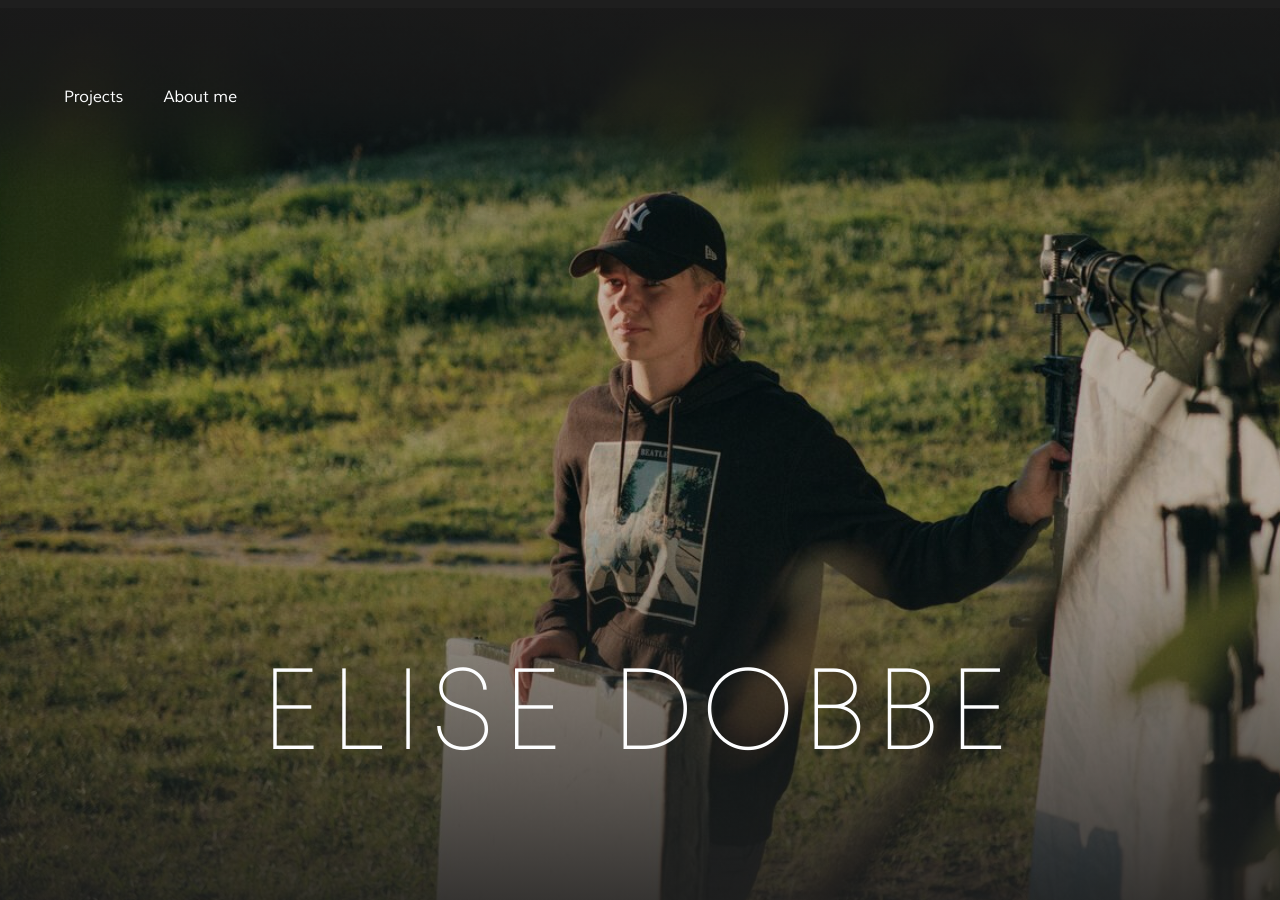
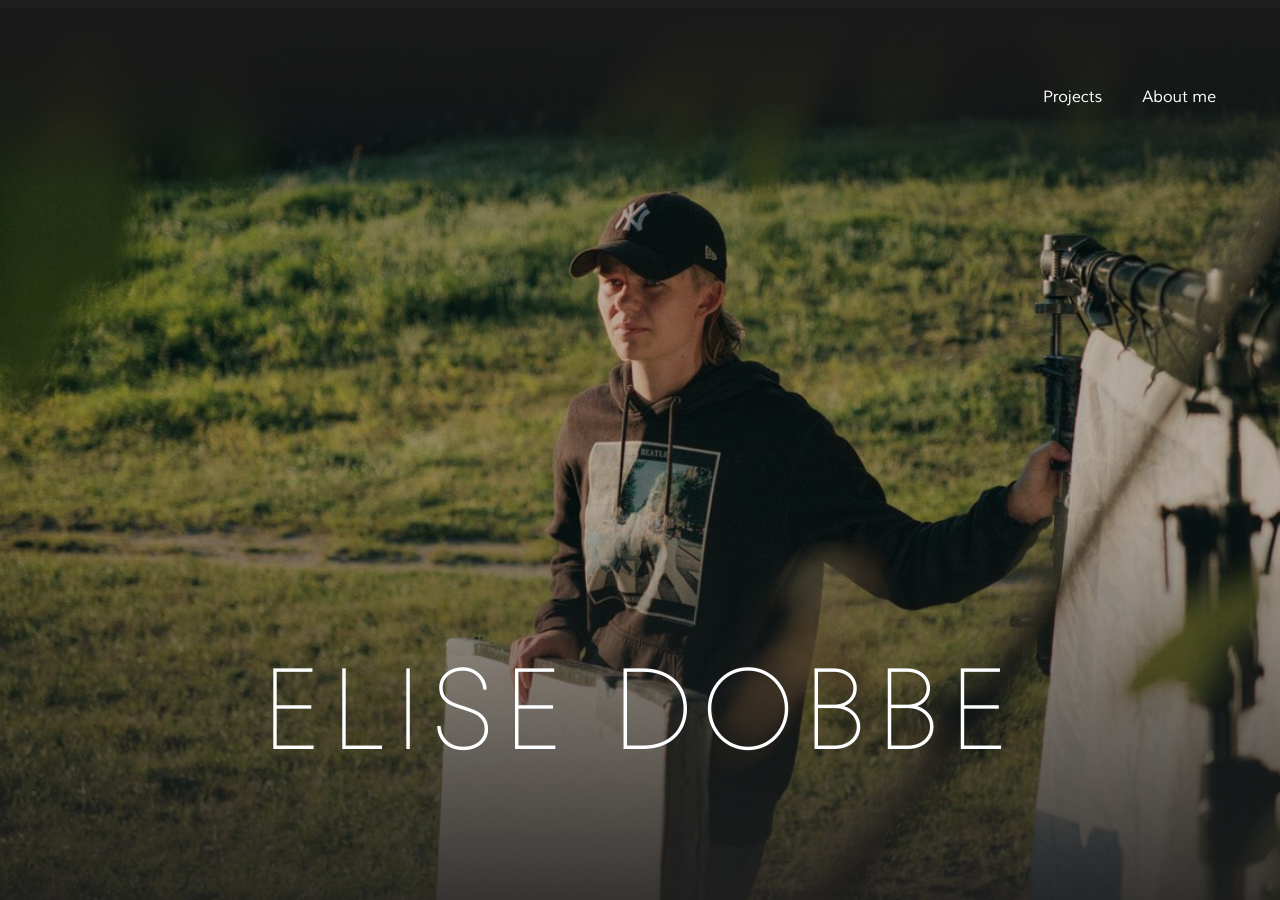
Before and after one commit to elisedobbe/portfolio, an MkDocs documentation site: the page built from docs/index.md, in a window 1280 px wide and 900 px high. Built offline with MkDocs 1.6.1 and Material for MkDocs 9.7.7, drawn with Linux system fonts in a browser that asks for light colours.

Commit message:
Update extra.css

```diff
--- a/docs/assets/styles/extra.css
+++ b/docs/assets/styles/extra.css
@@ -691,7 +691,8 @@ body:has(.film-video) .md-typeset > h1:first-child { display: none !important; }
   display: none !important;
 }
 
-/* Skjul ELISE DOBBE i header kun på hjemsiden */
-body:has(.home-hero) .md-tabs__item:first-child {
-  display: none !important;
+/* Gjør ELISE DOBBE usynlig (men behold plassen) kun på hjemsiden */
+body:has(.home-hero) .md-tabs__item:first-child .md-tabs__link {
+  opacity: 0 !important;
+  pointer-events: none !important;
 }
```
